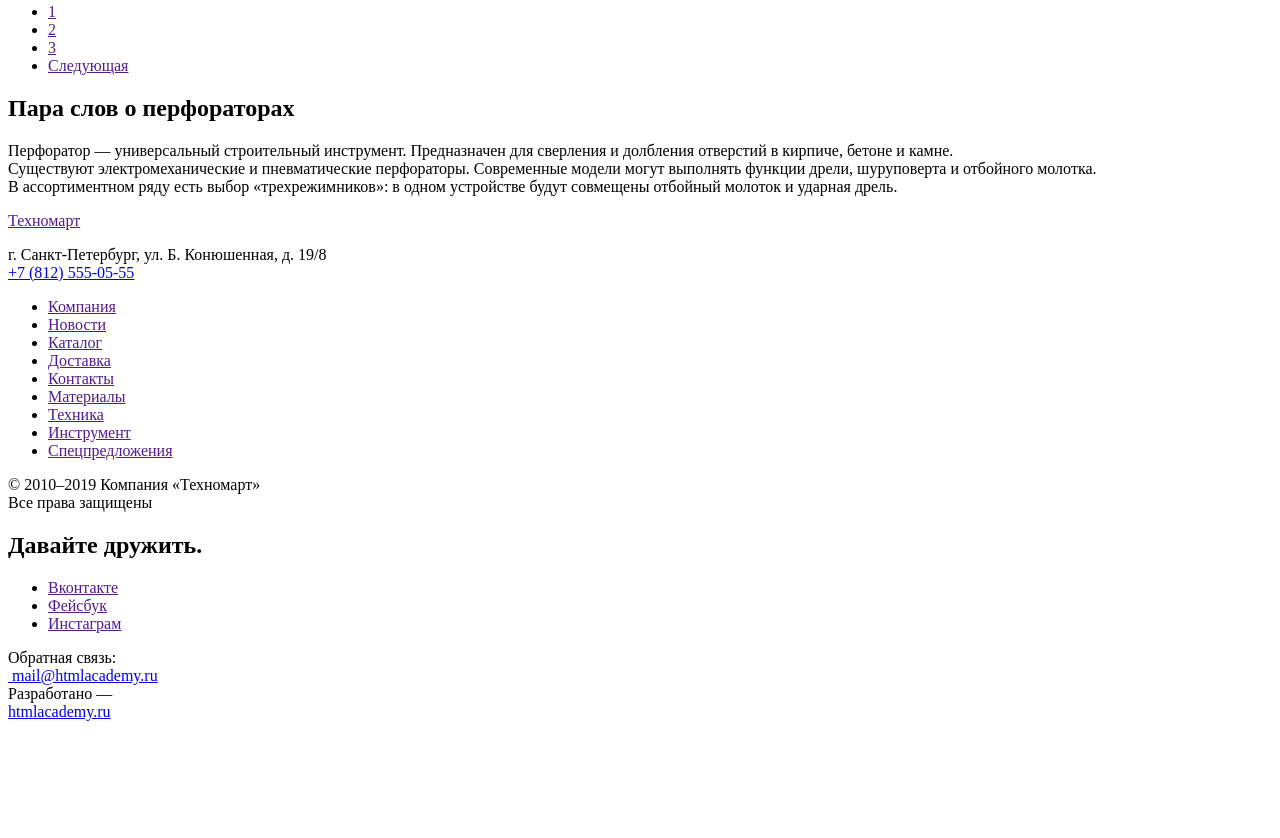
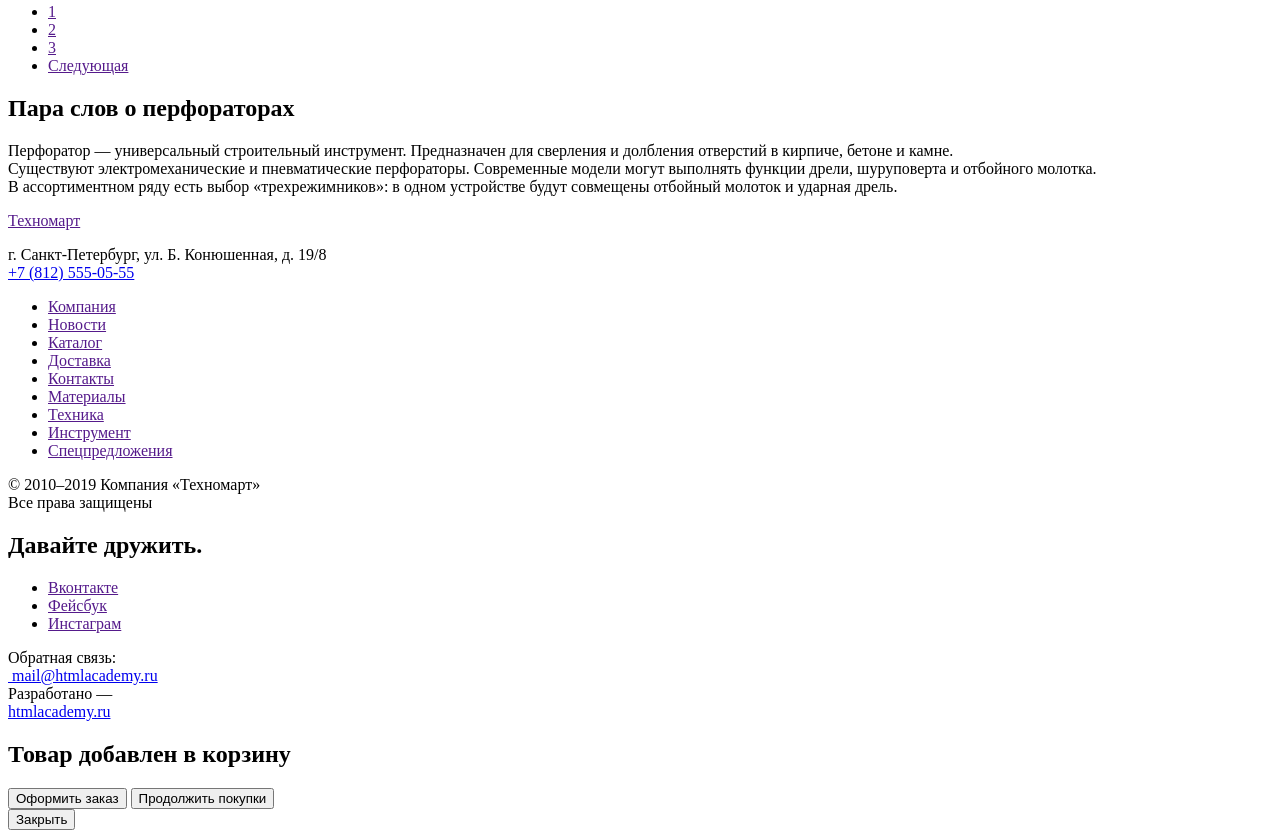
Before and after one commit to valentin37rus/1375379-technomart-28, a plain HTML site: page catalog.html in a window 1280 px wide. Shown: the part 3034-3872 px from the top of the page. Before the commit the page ends 3763 px from the top, so only its background shows below. Drawn offline with Linux system fonts and the light colour scheme.

Commit message:
дабавил попап в каталог

```diff
--- a/catalog.html
+++ b/catalog.html
@@ -244,6 +244,14 @@
       Разработано —<br><a href="https://htmlacademy.ru">htmlacademy.ru</a>
     </div>
   </div>
+  <section>
+    <h2>Товар добавлен в корзину</h2>
+    <div>
+      <button type="button">Оформить заказ</button>
+      <button type="button">Продолжить покупки</button>
+    </div>
+    <button type="button">Закрыть</button>
+  </section>
 </footer>
 </body>
 </html>
```
